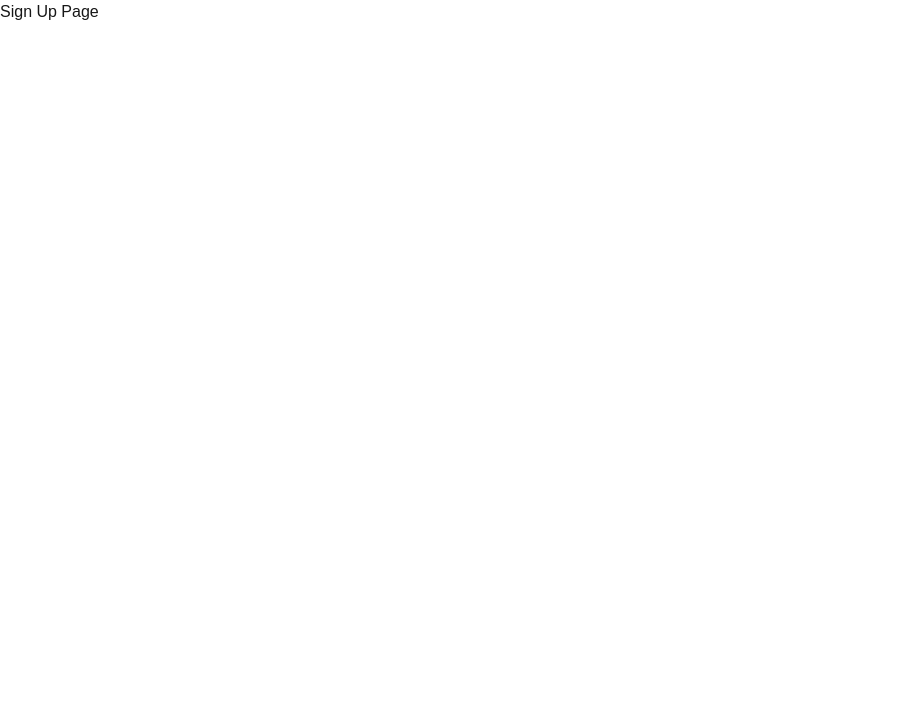
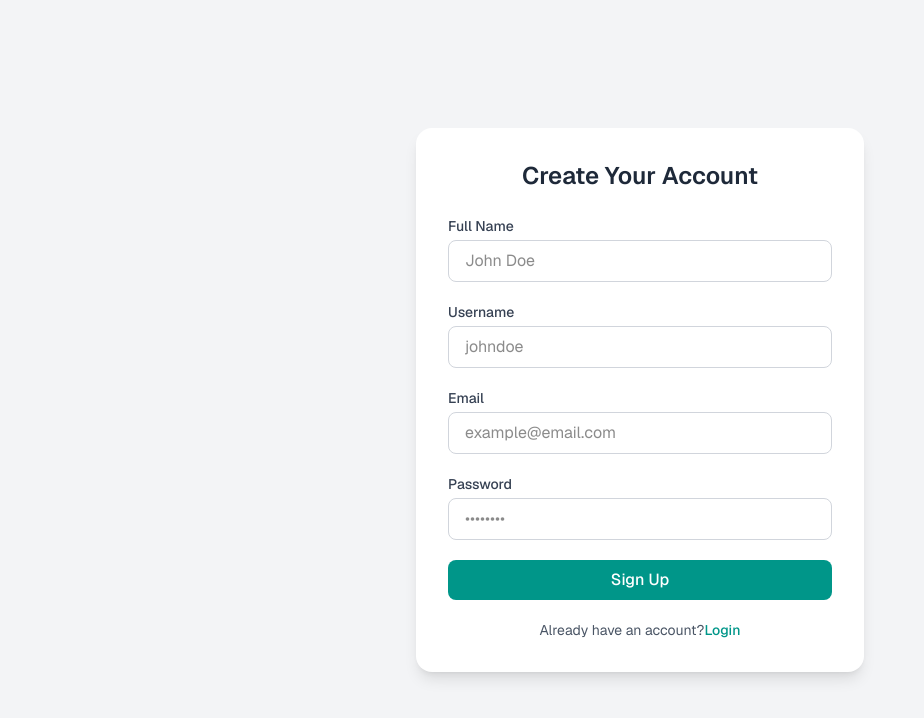
Before and after one commit to hamzaminhal/nextjs-app, a Next.js app: page /signup in a window 1280 px wide. Shown: the top 718 px of the page, without its empty margins (0-924 px from the left). Built offline with nearby package versions, Linux system fonts and the light colour scheme.

Commit message:
login and signup form basic layout added

```diff
--- a/src/app/login/page.js
+++ b/src/app/login/page.js
@@ -1,3 +1,75 @@
+import Link from "next/link";
+
 export default function Login() {
-  return <h1>Login Page</h1>;
+  return (
+    <div className="bg-gray-100 flex items-center justify-center min-h-screen font-sans">
+      <div className="w-full max-w-md bg-white shadow-lg rounded-2xl p-8">
+        <h2 className="text-2xl font-semibold text-center text-gray-800 mb-6">
+          Welcome Back
+        </h2>
+
+        <form className="space-y-5">
+          {/* <!-- Email --> */}
+          <div>
+            <label
+              for="email"
+              className="block text-sm font-medium text-gray-700 mb-1"
+            >
+              Email
+            </label>
+            <input
+              type="email"
+              id="email"
+              placeholder="example@email.com"
+              className="w-full px-4 py-2 border border-gray-300 rounded-lg focus:ring-2 focus:ring-teal-500 focus:border-teal-500 outline-none transition"
+            />
+          </div>
+
+          {/* <!-- Password --> */}
+          <div>
+            <label
+              for="password"
+              className="block text-sm font-medium text-gray-700 mb-1"
+            >
+              Password
+            </label>
+            <input
+              type="password"
+              id="password"
+              placeholder="••••••••"
+              className="w-full px-4 py-2 border border-gray-300 rounded-lg focus:ring-2 focus:ring-teal-500 focus:border-teal-500 outline-none transition"
+            />
+          </div>
+
+          {/* <!-- Forgot Password --> */}
+          <div className="text-right">
+            <Link
+              href="#"
+              className="text-sm text-teal-600 hover:underline font-medium"
+            >
+              Forgot password?
+            </Link>
+          </div>
+
+          {/* <!-- Submit Button --> */}
+          <button
+            type="submit"
+            className="w-full bg-teal-600 text-white font-medium py-2 rounded-lg hover:bg-teal-700 focus:ring-4 focus:ring-teal-300 transition"
+          >
+            Log In
+          </button>
+        </form>
+
+        <p className="text-sm text-gray-600 text-center mt-5">
+          Don’t have an account?
+          <Link
+            href="signup"
+            className="text-teal-600 hover:underline font-medium"
+          >
+            Sign Up
+          </Link>
+        </p>
+      </div>
+    </div>
+  );
 }
--- a/src/app/page.js
+++ b/src/app/page.js
@@ -1,65 +1,22 @@
-import Image from "next/image";
+import Link from "next/link";
 
 export default function Home() {
   return (
-    <div className="flex min-h-screen items-center justify-center bg-zinc-50 font-sans dark:bg-black">
-      <main className="flex min-h-screen w-full max-w-3xl flex-col items-center justify-between py-32 px-16 bg-white dark:bg-black sm:items-start">
-        <Image
-          className="dark:invert"
-          src="/next.svg"
-          alt="Next.js logo"
-          width={100}
-          height={20}
-          priority
-        />
-        <div className="flex flex-col items-center gap-6 text-center sm:items-start sm:text-left">
-          <h1 className="max-w-xs text-3xl font-semibold leading-10 tracking-tight text-black dark:text-zinc-50">
-            To get started, edit the page.js file.
-          </h1>
-          <p className="max-w-md text-lg leading-8 text-zinc-600 dark:text-zinc-400">
-            Looking for a starting point or more instructions? Head over to{" "}
-            <a
-              href="https://vercel.com/templates?framework=next.js&utm_source=create-next-app&utm_medium=appdir-template-tw&utm_campaign=create-next-app"
-              className="font-medium text-zinc-950 dark:text-zinc-50"
-            >
-              Templates
-            </a>{" "}
-            or the{" "}
-            <a
-              href="https://nextjs.org/learn?utm_source=create-next-app&utm_medium=appdir-template-tw&utm_campaign=create-next-app"
-              className="font-medium text-zinc-950 dark:text-zinc-50"
-            >
-              Learning
-            </a>{" "}
-            center.
-          </p>
-        </div>
-        <div className="flex flex-col gap-4 text-base font-medium sm:flex-row">
-          <a
-            className="flex h-12 w-full items-center justify-center gap-2 rounded-full bg-foreground px-5 text-background transition-colors hover:bg-[#383838] dark:hover:bg-[#ccc] md:w-[158px]"
-            href="https://vercel.com/new?utm_source=create-next-app&utm_medium=appdir-template-tw&utm_campaign=create-next-app"
-            target="_blank"
-            rel="noopener noreferrer"
-          >
-            <Image
-              className="dark:invert"
-              src="/vercel.svg"
-              alt="Vercel logomark"
-              width={16}
-              height={16}
-            />
-            Deploy Now
-          </a>
-          <a
-            className="flex h-12 w-full items-center justify-center rounded-full border border-solid border-black/[.08] px-5 transition-colors hover:border-transparent hover:bg-black/[.04] dark:border-white/[.145] dark:hover:bg-[#1a1a1a] md:w-[158px]"
-            href="https://nextjs.org/docs?utm_source=create-next-app&utm_medium=appdir-template-tw&utm_campaign=create-next-app"
-            target="_blank"
-            rel="noopener noreferrer"
-          >
-            Documentation
-          </a>
-        </div>
-      </main>
-    </div>
+    <>
+      <div className="flex items-center justify-center">
+        <Link
+          href={"/login"}
+          className="cursor-pointer m-5 bg-amber-900 text-amber-50 p-5 rounded-2xl"
+        >
+          Login
+        </Link>
+        <Link
+          href={"/signup"}
+          className="cursor-pointer m-5 bg-amber-900 text-amber-50 p-5 rounded-2xl"
+        >
+          Sign Up
+        </Link>
+      </div>
+    </>
   );
 }
--- a/src/app/signup/page.js
+++ b/src/app/signup/page.js
@@ -1,3 +1,97 @@
+import Link from "next/link";
+
 export default function Signup() {
-  return <h1>Sign Up Page</h1>;
+  return (
+    <div className="bg-gray-100 flex items-center justify-center min-h-screen font-sans">
+      <div className="w-full max-w-md bg-white shadow-lg rounded-2xl p-8">
+        <h2 className="text-2xl font-semibold text-center text-gray-800 mb-6">
+          Create Your Account
+        </h2>
+
+        <form className="space-y-5">
+          {/* <!-- Full Name --> */}
+          <div>
+            <label
+              for="fullname"
+              className="block text-sm font-medium text-gray-700 mb-1"
+            >
+              Full Name
+            </label>
+            <input
+              type="text"
+              id="fullname"
+              placeholder="John Doe"
+              className="w-full px-4 py-2 border border-gray-300 rounded-lg focus:ring-2 focus:ring-teal-500 focus:border-teal-500 outline-none transition"
+            />
+          </div>
+
+          {/* <!-- Username --> */}
+          <div>
+            <label
+              for="username"
+              className="block text-sm font-medium text-gray-700 mb-1"
+            >
+              Username
+            </label>
+            <input
+              type="text"
+              id="username"
+              placeholder="johndoe"
+              className="w-full px-4 py-2 border border-gray-300 rounded-lg focus:ring-2 focus:ring-teal-500 focus:border-teal-500 outline-none transition"
+            />
+          </div>
+
+          {/* <!-- Email --> */}
+          <div>
+            <label
+              for="email"
+              className="block text-sm font-medium text-gray-700 mb-1"
+            >
+              Email
+            </label>
+            <input
+              type="email"
+              id="email"
+              placeholder="example@email.com"
+              className="w-full px-4 py-2 border border-gray-300 rounded-lg focus:ring-2 focus:ring-teal-500 focus:border-teal-500 outline-none transition"
+            />
+          </div>
+
+          {/* <!-- Password --> */}
+          <div>
+            <label
+              for="password"
+              className="block text-sm font-medium text-gray-700 mb-1"
+            >
+              Password
+            </label>
+            <input
+              type="password"
+              id="password"
+              placeholder="••••••••"
+              className="w-full px-4 py-2 border border-gray-300 rounded-lg focus:ring-2 focus:ring-teal-500 focus:border-teal-500 outline-none transition"
+            />
+          </div>
+
+          {/* Submit Button  */}
+          <button
+            type="submit"
+            className="w-full bg-teal-600 text-white font-medium py-2 rounded-lg hover:bg-teal-700 focus:ring-4 focus:ring-teal-300 transition"
+          >
+            Sign Up
+          </button>
+        </form>
+
+        <p className="text-sm text-gray-600 text-center mt-5">
+          Already have an account?
+          <Link
+            href="/login"
+            className="text-teal-600 hover:underline font-medium"
+          >
+            Login
+          </Link>
+        </p>
+      </div>
+    </div>
+  );
 }
```
